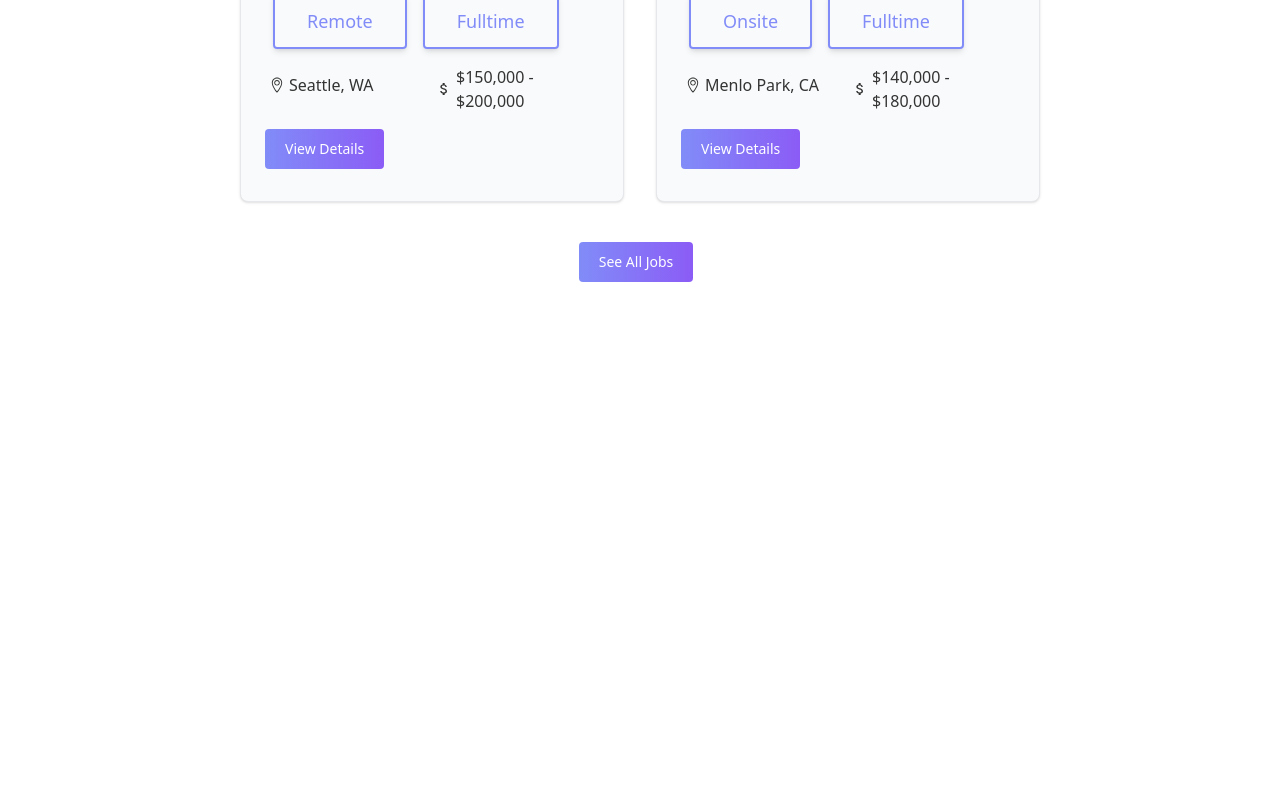
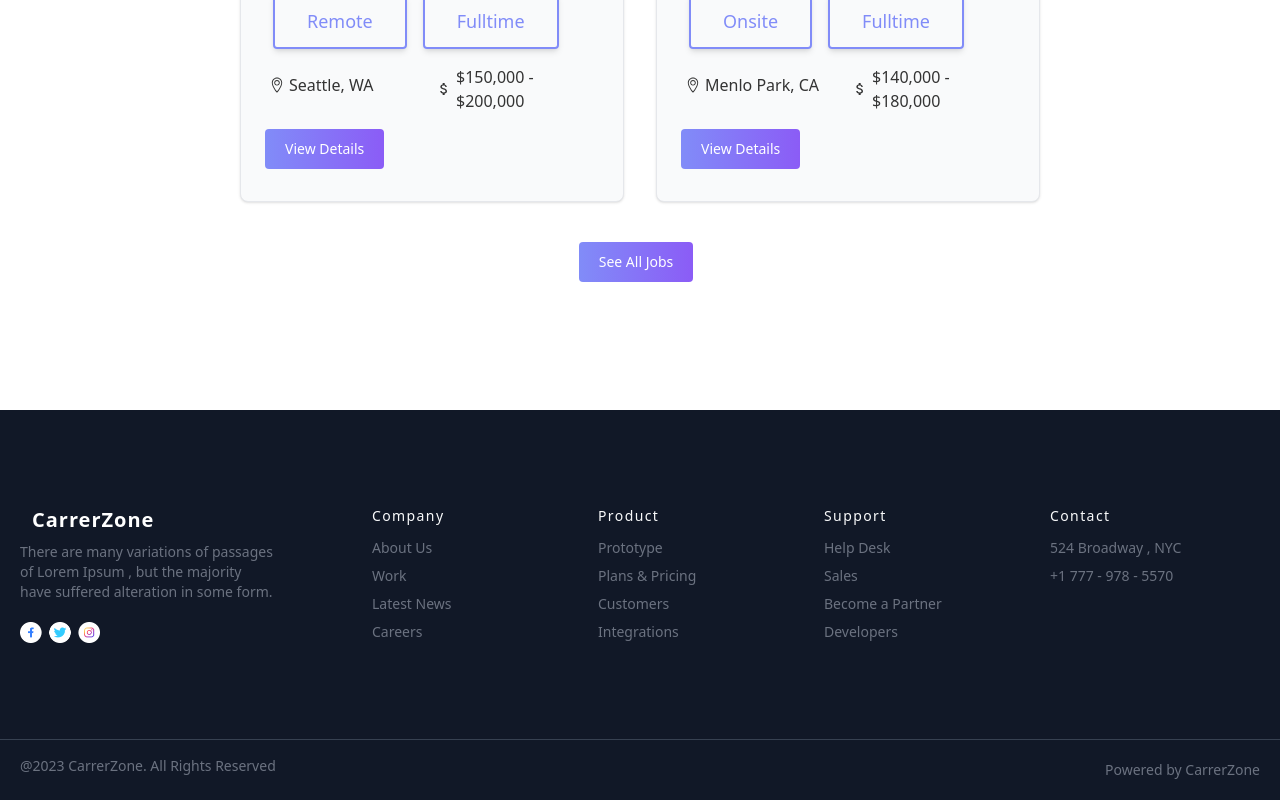
Before and after one commit to ikramuzzaman455173/carrer-zone-assignment-9, a React (Vite) app: page / in a window 1280 px wide. Shown: the part 1915-2715 px from the top of the page. Before the commit the page ends 2325 px from the top, so only its background shows below. Built offline with nearby package versions, Linux system fonts and the light colour scheme.

Commit message:
Footer Part Designed Completes

```diff
--- a/src/App.jsx
+++ b/src/App.jsx
@@ -1,6 +1,7 @@
 import React, { useEffect } from "react";
 import NavBar from "./Components/NavBar";
 import { Outlet } from "react-router-dom";
+import Footer from "./Components/Footer";
 
 function App() {
   useEffect(() => {
@@ -20,7 +21,10 @@ function App() {
     <>
       {/* ====NavBar===== */}
       <NavBar />
-      <Outlet/>
+      <div className="min-h-[calc(100vh-136px)]">
+      <Outlet />
+      </div>
+      <Footer/>
       {/* ====Footer===== */}
 
     </>
--- /dev/null
+++ b/src/Components/Footer.jsx
@@ -0,0 +1,89 @@
+import React from 'react';
+import { Link } from 'react-router-dom';
+
+const Footer = () => {
+  return (
+    <footer className="text-white bg-gray-900 body-font">
+      <div className="container px-5 py-24 mx-auto flex md:items-center lg:items-start md:flex-row md:flex-nowrap flex-wrap flex-col">
+        <div className="w-64 flex-shrink-0 md:mx-0 mx-auto text-center md:text-left">
+          <Link to="/"><span className="ml-3 text-xl lg:font-extrabold md:font-bold sm:font-semibold text-white tracking-wider">CarrerZone</span></Link>
+          <p className="mt-2 text-sm text-gray-500">There are many variations of passages of Lorem Ipsum , but the majority have suffered alteration in some form.</p>
+          <div className='pt-5 md:w-20 w-16 lg:m-0 mx-auto'><img src="../../public/assets/Icons/socialGroup.png" alt="socail icon image" /></div>
+        </div>
+        <div className="flex-grow flex flex-wrap md:pl-20 -mb-10 md:mt-0 mt-10 md:text-left text-center">
+          <div className="lg:w-1/4 md:w-1/2 w-full px-4">
+            <h2 className="footer-head-text">Company</h2>
+            <nav className="list-none mb-10">
+              <li>
+                <a className="footer-text">About Us</a>
+              </li>
+              <li>
+                <a className="footer-text">Work</a>
+              </li>
+              <li>
+                <a className="footer-text">Latest News</a>
+              </li>
+              <li>
+                <a className="footer-text">Careers</a>
+              </li>
+            </nav>
+          </div>
+          <div className="lg:w-1/4 md:w-1/2 w-full px-4">
+            <h2 className="footer-head-text">Product</h2>
+            <nav className="list-none mb-10">
+              <li>
+                <a className="footer-text">Prototype</a>
+              </li>
+              <li>
+                <a className="footer-text">Plans & Pricing</a>
+              </li>
+              <li>
+                <a className="footer-text">Customers</a>
+              </li>
+              <li>
+                <a className="footer-text">Integrations</a>
+              </li>
+            </nav>
+          </div>
+          <div className="lg:w-1/4 md:w-1/2 w-full px-4">
+            <h2 className="footer-head-text">Support</h2>
+            <nav className="list-none mb-10">
+              <li>
+                <a className="footer-text">Help Desk</a>
+              </li>
+              <li>
+                <a className="footer-text">Sales</a>
+              </li>
+              <li>
+                <a className="footer-text">Become a Partner</a>
+              </li>
+              <li>
+                <a className="footer-text">Developers</a>
+              </li>
+            </nav>
+          </div>
+          <div className="lg:w-1/4 md:w-1/2 w-full px-4">
+            <h2 className="footer-head-text">Contact</h2>
+            <nav className="list-none mb-10">
+              <li>
+                <a className="footer-text">524 Broadway , NYC</a>
+              </li>
+              <li>
+                <a className="footer-text">+1 777 - 978 - 5570</a>
+              </li>
+            </nav>
+          </div>
+        </div>
+      </div>
+      <hr className='w-full mx-auto border-gray-700'></hr>
+      <div className="bg-gray-900">
+        <div className="container mx-auto py-4 px-5 flex flex-wrap justify-between items-center  sm:flex-row">
+          <p className="text-gray-500 text-sm text-center sm:text-left mb-2">@2023 CarrerZone. All Rights Reserved</p>
+          <p className="text-gray-500 text-sm text-center sm:text-left">Powered by CarrerZone</p>
+        </div>
+      </div>
+    </footer>
+  );
+};
+
+export default Footer;
--- a/src/index.css
+++ b/src/index.css
@@ -33,3 +33,11 @@
 .gradient-btn{
   @apply text-white bg-gradient-to-r from-indigo-400 to-violet-500 hover:bg-gradient-to-l focus:ring-4 focus:outline-none focus:ring-purple-200 dark:focus:ring-purple-800 font-medium rounded text-sm px-5 py-2.5 text-center mr-2 mb-2
 }
+
+.footer-text{
+  @apply flex mb-3 text-sm text-gray-500 cursor-pointer font-medium transition md:mb-2 hover:text-indigo-400
+}
+
+.footer-head-text{
+  @apply  font-medium text-gray-50 tracking-widest text-sm mb-3
+}
```
Also changed, not shown: public/assets/Icons/socialGroup.png (renamed from public/assets/Icons/Group 9969.png).
